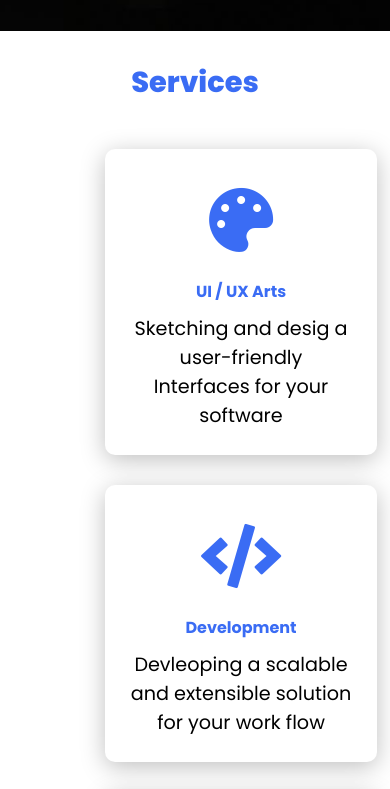
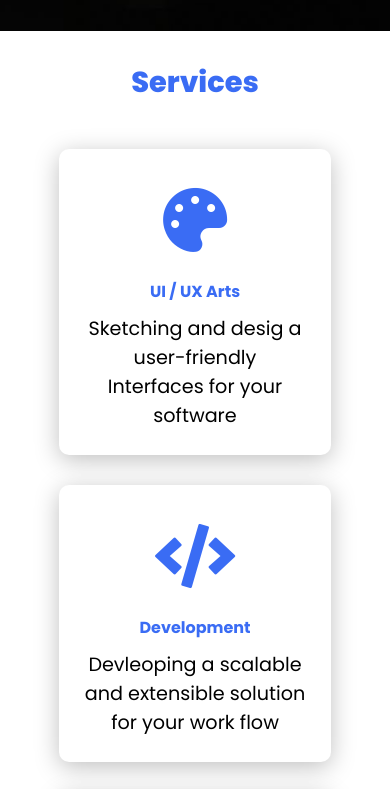
Before and after one commit to elhoussam/Portfolio, a plain HTML site: page index.html in a window 390 px wide. Shown: the part 560-1349 px from the top of the page. Drawn offline with Linux system fonts and the light colour scheme.

Commit message:
center the content element on mobile app

```diff
--- a/files/style.css
+++ b/files/style.css
@@ -1,6 +1,6 @@
-    @import url('https://fonts.googleapis.com/css2?family=Poppins:ital,wght@0,100;0,200;0,300;0,400;0,500;0,600;0,700;0,800;0,900;1,100;1,200;1,300;1,400;1,500;1,600;1,700;1,800;1,900&display=swap');
+@import url("https://fonts.googleapis.com/css2?family=Poppins:ital,wght@0,100;0,200;0,300;0,400;0,500;0,600;0,700;0,800;0,900;1,100;1,200;1,300;1,400;1,500;1,600;1,700;1,800;1,900&display=swap");
 * {
-        font-family: 'Poppins', sans-serif;
+  font-family: "Poppins", sans-serif;
   margin: 0;
   padding: 0;
   box-sizing: border-box;
@@ -239,7 +239,7 @@
   padding: 0 12px 0 0;
 }
 
-    @media(max-width:1023px) {
+@media (max-width: 1023px) {
   header {
     padding: 12px 20px;
   }
@@ -267,7 +267,7 @@
   }
 }
 
-    @media(max-width:650px) {
+@media (max-width: 650px) {
   header {
     width: 100%;
     padding: 0px;
@@ -342,7 +342,7 @@
   }
 }
 
-    @media(max-width:500px) {
+@media (max-width: 500px) {
   .main {
     padding: 100px 50px;
     min-height: 70vh;
@@ -352,14 +352,14 @@
   }
   .content {
     flex-direction: column;
-            padding-left: 90px;
+    align-items: center;
   }
   .card .info p {
     font-size: 1.2em;
   }
 }
 
-    @media(max-width:370px) {
+@media (max-width: 370px) {
   .card .info p {
     font-size: 1em;
   }
```
Also changed, not shown: index.html (+2 -0 lines). Lines whose indentation alone changed are shown as unchanged.
